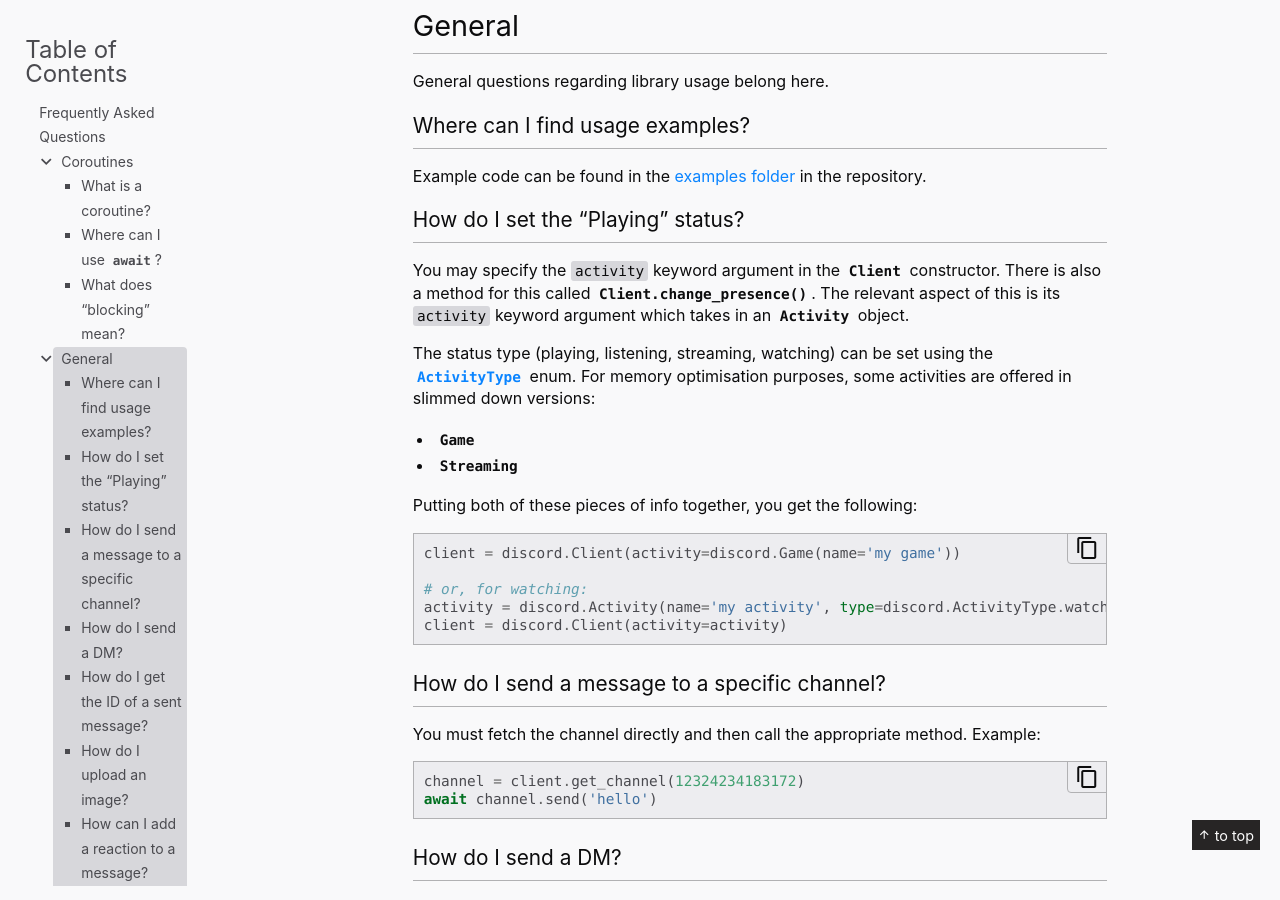
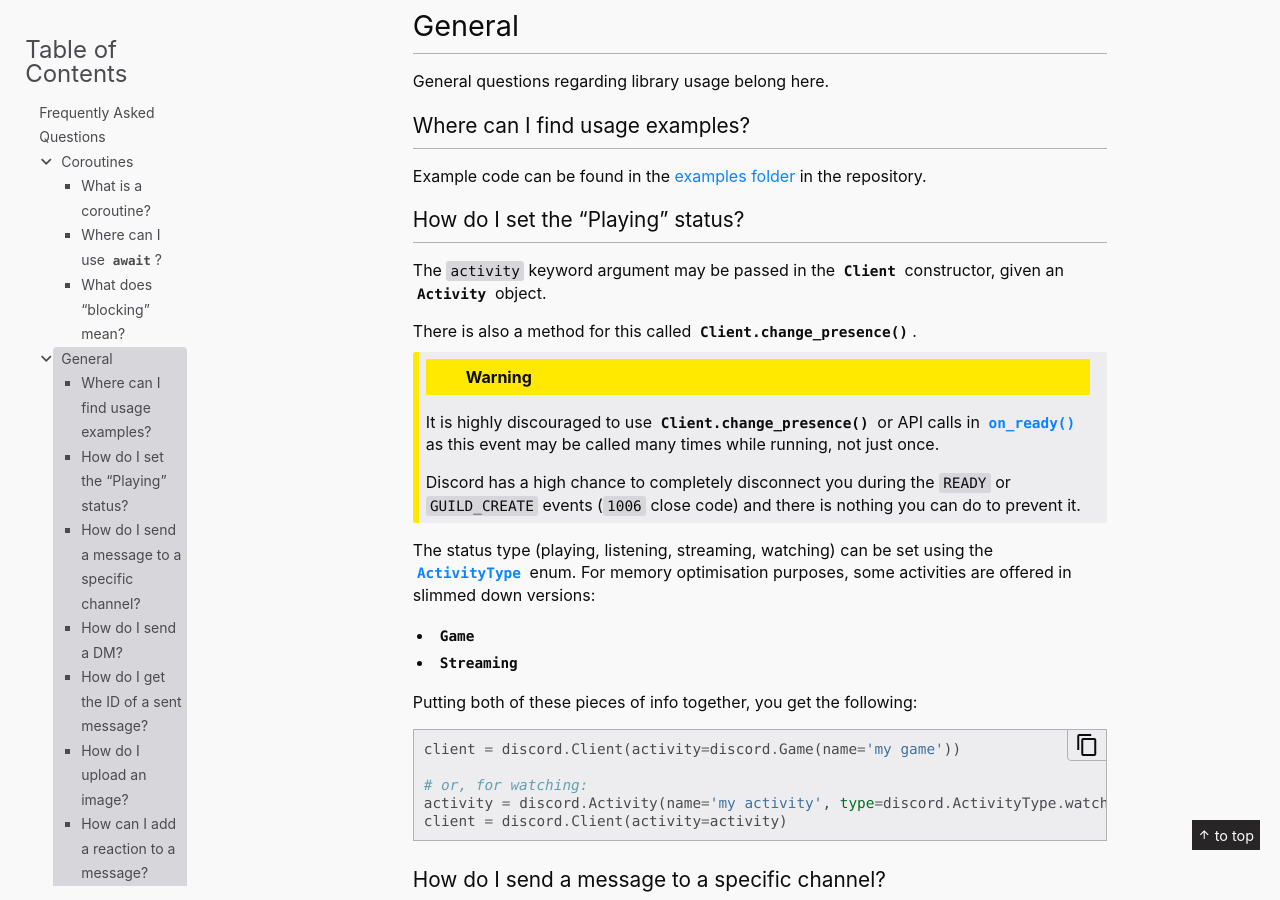
Before and after one commit to Rapptz/discord.py, a Sphinx documentation site: the page built from docs/faq.rst, in a window 1280 px wide and 900 px high, scrolled down 2287 px. Built offline with Sphinx 7.4.7, drawn with Linux system fonts in a browser that asks for light colours.

Commit message:
reword and add a warning about change_presence in on_ready

```diff
--- a/docs/faq.rst
+++ b/docs/faq.rst
@@ -85,9 +85,15 @@ in the repository.
 How do I set the "Playing" status?
 ~~~~~~~~~~~~~~~~~~~~~~~~~~~~~~~~~~~~
 
-You may specify the ``activity`` keyword argument in the :class:`Client` constructor.
+The ``activity`` keyword argument may be passed in the :class:`Client` constructor, given an :class:`Activity` object.
+
 There is also a method for this called :meth:`Client.change_presence`.
-The relevant aspect of this is its ``activity`` keyword argument which takes in an :class:`Activity` object.
+
+.. warning::
+
+    It is highly discouraged to use :meth:`Client.change_presence` or API calls in :func:`on_ready` as this event may be called many times while running, not just once.
+
+    Discord has a high chance to completely disconnect you during the ``READY`` or ``GUILD_CREATE`` events (``1006`` close code) and there is nothing you can do to prevent it.
 
 The status type (playing, listening, streaming, watching) can be set using the :class:`ActivityType` enum.
 For memory optimisation purposes, some activities are offered in slimmed down versions:
```
